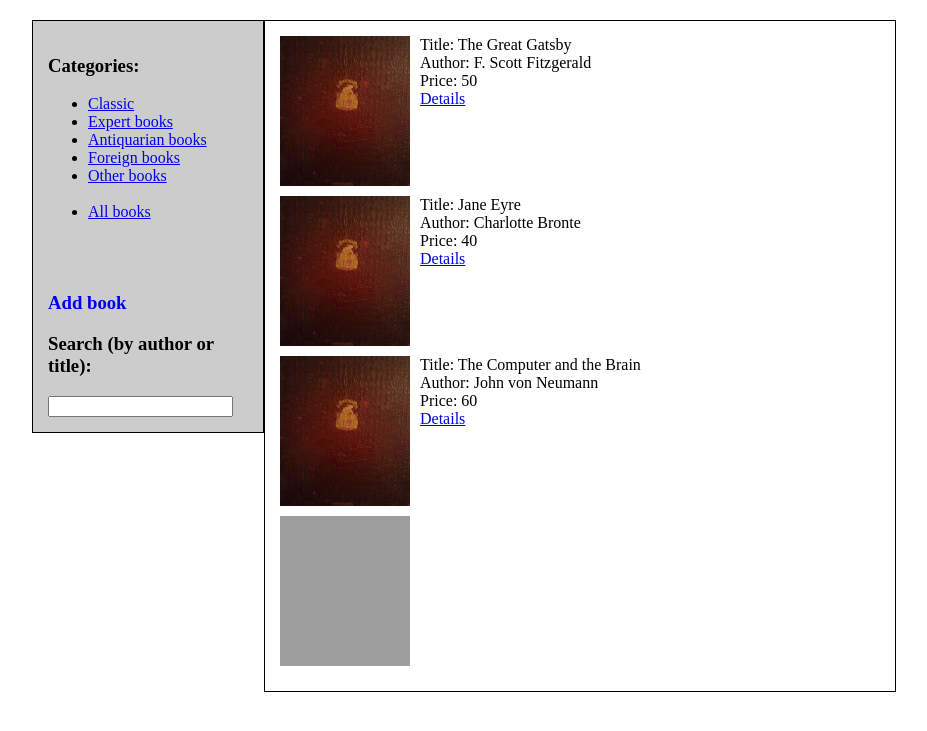
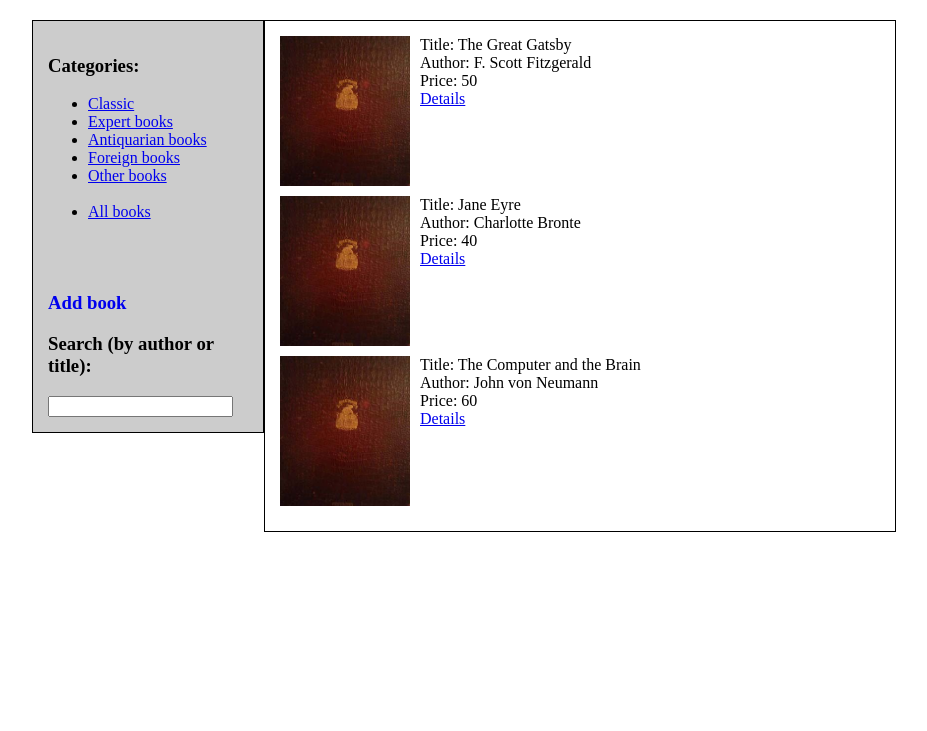
Before and after one commit to Tartuffe1/books-service, a Django app: page /books/all/ in a window 1280 px wide. Shown: the top 731 px of the page, without its empty margins (158-1085 px from the left). Run offline with Django 3.2, Linux system fonts and the light colour scheme; data comes from the database, SQL or seed files in the repository; parts of the project's set-up code (start-up, migrations or seed data) failed here and were passed over; grey boxes are pictures that could not be loaded.

Commit message:
Upload images folder modified3

```diff
--- a/books/templates/books/books.html
+++ b/books/templates/books/books.html
@@ -15,9 +15,10 @@
               <span><a href={% url "books:detail" book.id %}>Details </a> </span>
               <div class="clear"></div>
         {% endfor %}
-        <img src="/media/jane.jpeg" class="image" />
+
    {% else %}
        <p> None for show! </p>
+       <img src="/media/jane.jpeg" class="image" />
    {% endif %}
 
 {% endblock %}
```
